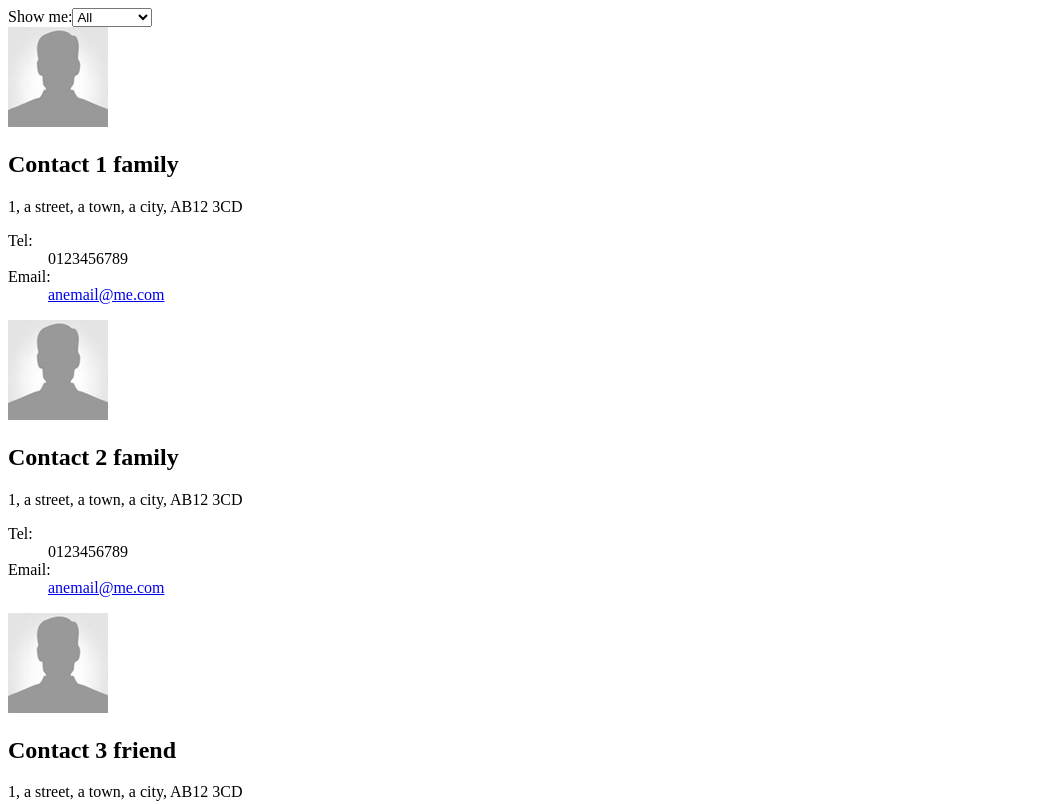
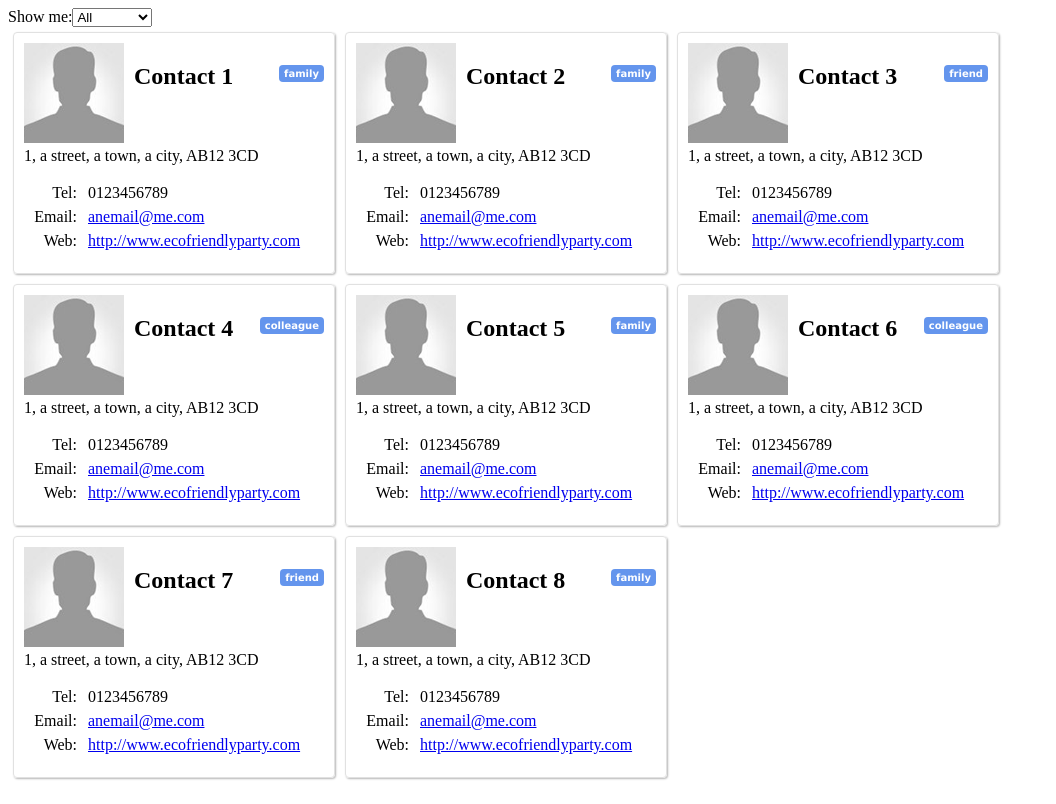
Before and after one commit to masudiiuc/HelloWorldBackboneJS, a plain HTML site: page index.html in a window 1280 px wide. Shown: the top 804 px of the page, without its empty margins (0-1056 px from the left). Drawn offline with Linux system fonts and the light colour scheme.

Commit message:
css is added in the list

```diff
--- a/css/screen.css
+++ b/css/screen.css
@@ -0,0 +1,41 @@
+
+.contact-container{
+    border: 1px solid #e1e1e1;
+    border-radius: 4px;
+    box-shadow: 1px 1px 2px #b6b6b6;
+    width: 300px;
+    margin: 5px;
+    padding: 10px;
+    height: 220px;
+    float: left;
+}
+h1{
+    display: block;
+    float: right;
+    width: 190px;
+}
+
+h1 span{
+    font-size:10px;
+    background-color: #6495ed;
+    padding: 3px 5px;
+    border-radius: 4px;
+    color:white;
+    font-family: "Lucida Grande";
+    float: right;
+    margin-top: 2px;
+}
+
+dl dt, dl dd{
+    float:left;
+    padding: 3px;
+}
+dl dt{
+    width: 50px;
+    text-align: right;
+}
+
+dl dd{
+    width: 220px;
+    margin-left: 5px;
+}
--- a/index.html
+++ b/index.html
@@ -23,6 +23,9 @@
 
                 <dt>Email:</dt>
                 <dd><a href="mailto:<%= email %>"><%= email %></a></dd>
+
+                <dt>Web:</dt>
+                <dd><a href="<%= web %>"><%= web %></a></dd>
             </dl>
         </script>
 
--- a/js/app.js
+++ b/js/app.js
@@ -15,7 +15,8 @@
     //define product model
     var Contact = Backbone.Model.extend({
         defaults: {
-            photo: "images/placeholder.png"
+            photo: "images/placeholder.png",
+            web: "http://www.ecofriendlyparty.com"
         }
     });
 
```
